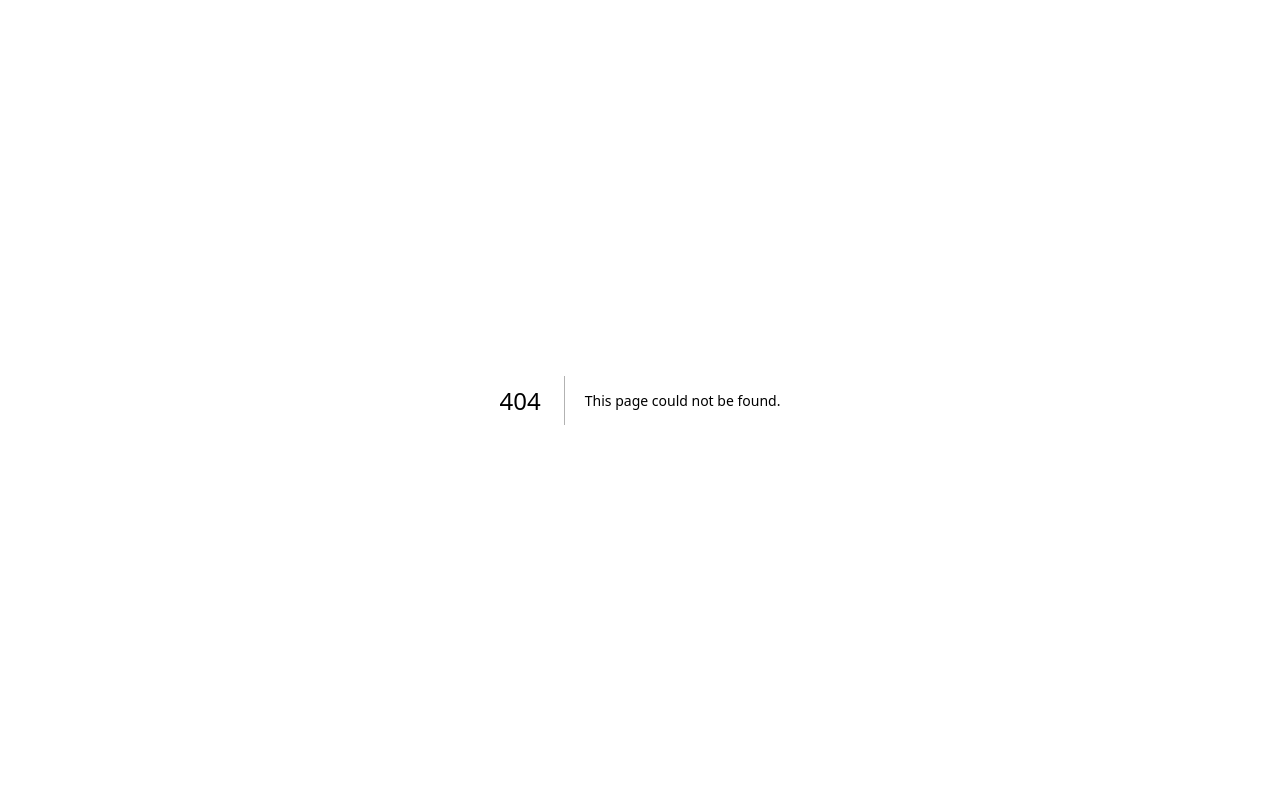
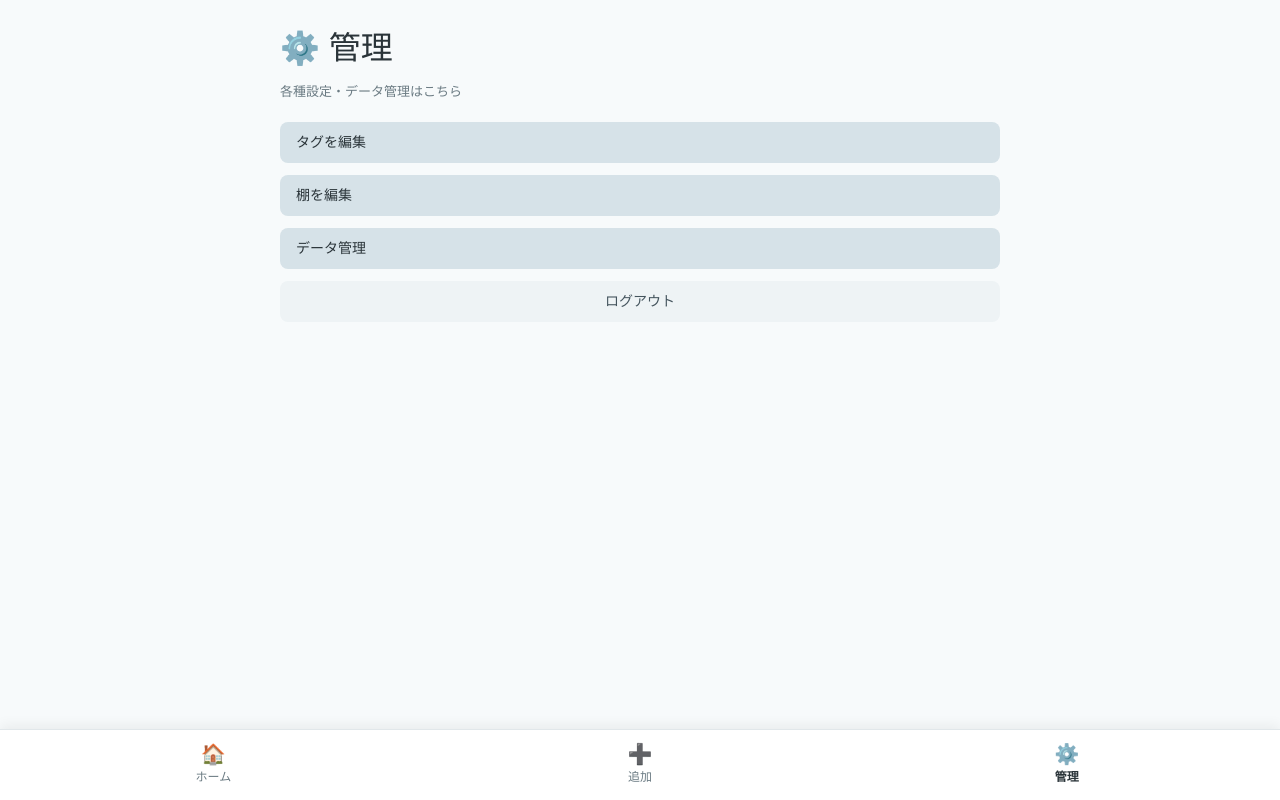
Before and after one commit to ascreate-spec/my-bookshelf, a Next.js app: page /manage in a window 1280 px wide. Before the commit this address had no page. Built offline with nearby package versions, Linux system fonts and the light colour scheme; no server answers.

Commit message:
BottomNav

```diff
--- a/app/add/page.tsx
+++ b/app/add/page.tsx
@@ -1,6 +1,5 @@
 "use client";
 
-import Link from "next/link";
 import { useState, useEffect } from "react";
 import { db } from "../../lib/firebase";
 import {
@@ -16,6 +15,7 @@ import { ui, applyHoverStyle, clearHoverStyle, hoverStyles } from "../../lib/ui"
 import { auth } from "../../lib/firebase";
 import { onAuthStateChanged, User } from "firebase/auth";
 import { searchBooks, BookSearchItem } from "@/lib/bookSearch";
+import BottomNav from "../../components/BottomNav";
 
 type BookInfo = BookSearchItem;
 
@@ -246,7 +246,14 @@ const isDuplicateIsbn = async (isbn: string) => {
 };
 
   return (
-    <main style={ui.layout.page}>
+    <main
+      style={{
+        ...ui.layout.page,
+        paddingBottom: "96px",
+      }}
+
+    >
+
       <style jsx>{`
         .pageWrap {
           max-width: 820px;
@@ -309,9 +316,6 @@ const isDuplicateIsbn = async (isbn: string) => {
       `}</style>
 
       <div className="pageWrap">
-        <Link href="/" style={{ ...ui.button.secondary, display: "inline-block", marginBottom: "20px" }}>
-          ← 戻る
-        </Link>
 
         <h1 style={ui.layout.sectionTitle}>本を追加</h1>
         <p style={ui.layout.sectionDescription}>
@@ -484,11 +488,6 @@ onMouseLeave={(e) => {
     : "Google Books"}
 </p>
 
-{result.description && (
-  <p style={{ fontSize: "13px", marginTop: "4px" }}>
-    {result.description.slice(0, 80)}...
-  </p>
-)}
                   </div>
                 </div>
               ))}
@@ -668,6 +667,7 @@ onMouseLeave={(e) => {
           </div>
         </div>
       </div>
+    <BottomNav />
     </main>
   );
 }
--- /dev/null
+++ b/app/components/BottomNav.tsx
@@ -0,0 +1,57 @@
+"use client";
+
+import Link from "next/link";
+import { usePathname } from "next/navigation";
+import { ui } from "@/lib/ui";
+
+export default function BottomNav() {
+  const pathname = usePathname();
+
+  const items = [
+    { href: "/", label: "ホーム", icon: "🏠" },
+    { href: "/add", label: "追加", icon: "➕" },
+    { href: "/manage", label: "管理", icon: "⚙️" },
+  ];
+
+  return (
+    <nav
+      style={{
+        position: "fixed",
+        bottom: 0,
+        left: 0,
+        right: 0,
+        background: ui.colors.cardBg,
+        borderTop: `1px solid ${ui.colors.border}`,
+        display: "flex",
+        justifyContent: "space-around",
+        padding: "8px 0 calc(8px + env(safe-area-inset-bottom))",
+        zIndex: 100,
+      }}
+    >
+      {items.map((item) => {
+        const active = pathname === item.href;
+
+        return (
+          <Link
+            key={item.href}
+            href={item.href}
+            style={{
+              flex: 1,
+              textAlign: "center",
+              textDecoration: "none",
+              color: active ? ui.colors.text : ui.colors.subText,
+              fontWeight: active ? 700 : 500,
+              fontSize: "12px",
+              padding: "6px 0",
+            }}
+          >
+            <div style={{ fontSize: "20px", marginBottom: "2px" }}>
+              {item.icon}
+            </div>
+            <div>{item.label}</div>
+          </Link>
+        );
+      })}
+    </nav>
+  );
+}
--- /dev/null
+++ b/app/manage/page.tsx
@@ -0,0 +1,80 @@
+"use client";
+
+import Link from "next/link";
+import { signOut } from "firebase/auth";
+import { auth } from "../../lib/firebase";
+import { ui, applyHoverStyle, clearHoverStyle, hoverStyles } from "../../lib/ui";
+import BottomNav from "../../components/BottomNav";
+import { useRouter } from "next/navigation";
+
+export default function ManagePage() {
+  const router = useRouter();
+
+  const handleLogout = async () => {
+    await signOut(auth);
+    router.push("/");
+  };
+
+  return (
+    <main
+      style={{
+        ...ui.layout.page,
+        paddingBottom: "96px", // ← 下ナビの分
+      }}
+    >
+      <div style={{ maxWidth: "720px", margin: "0 auto" }}>
+        <h1 style={ui.layout.sectionTitle}>⚙️ 管理</h1>
+
+        <p style={{ ...ui.text.helper, marginBottom: "20px" }}>
+          各種設定・データ管理はこちら
+        </p>
+
+        <div
+          style={{
+            display: "grid",
+            gap: "12px",
+          }}
+        >
+          <Link
+            href="/tags"
+            style={ui.button.secondary}
+            onMouseEnter={(e) => applyHoverStyle(e, hoverStyles.buttonSecondary)}
+            onMouseLeave={clearHoverStyle}
+          >
+            タグを編集
+          </Link>
+
+          <Link
+            href="/shelves"
+            style={ui.button.secondary}
+            onMouseEnter={(e) => applyHoverStyle(e, hoverStyles.buttonSecondary)}
+            onMouseLeave={clearHoverStyle}
+          >
+            棚を編集
+          </Link>
+
+          <Link
+            href="/data"
+            style={ui.button.secondary}
+            onMouseEnter={(e) => applyHoverStyle(e, hoverStyles.buttonSecondary)}
+            onMouseLeave={clearHoverStyle}
+          >
+            データ管理
+          </Link>
+
+          <button
+            onClick={handleLogout}
+            style={ui.button.muted}
+            onMouseEnter={(e) => applyHoverStyle(e, hoverStyles.buttonMuted)}
+            onMouseLeave={clearHoverStyle}
+          >
+            ログアウト
+          </button>
+        </div>
+      </div>
+
+      {/* 下部ナビ */}
+      <BottomNav />
+    </main>
+  );
+}
--- a/app/page.tsx
+++ b/app/page.tsx
@@ -14,6 +14,7 @@ import {
   User,
 } from "firebase/auth";
 import { auth } from "../lib/firebase";
+import BottomNav from "../components/BottomNav";
 
 type SavedBook = {
   id: string;
@@ -375,7 +376,12 @@ const handleTagFilterKeyDown = (
 
 if (!user) {
   return (
-    <main style={ui.layout.page}>
+    <main
+  style={{
+    ...ui.layout.page,
+    paddingBottom: "96px",
+  }}
+>
       <div style={{ maxWidth: "400px", margin: "100px auto" }}>
         <h1 style={ui.layout.sectionTitle}>📚 My Bookshelf</h1>
 
@@ -395,7 +401,12 @@ const ALLOWED_EMAIL = "asako.hafs@gmail.com";
 
 if (user.email !== ALLOWED_EMAIL) {
   return (
-    <main style={ui.layout.page}>
+    <main
+  style={{
+    ...ui.layout.page,
+    paddingBottom: "96px",
+  }}
+>
       <div style={{ maxWidth: "400px", margin: "100px auto" }}>
         <p>このアカウントでは利用できません</p>
 
@@ -408,7 +419,12 @@ if (user.email !== ALLOWED_EMAIL) {
 }
 
   return (
-    <main style={ui.layout.page}>
+    <main
+  style={{
+    ...ui.layout.page,
+    paddingBottom: "96px",
+  }}
+>
       <style jsx>{`
         .pageWrap {
           max-width: 820px;
@@ -416,18 +432,7 @@ if (user.email !== ALLOWED_EMAIL) {
         }
 
         .pageHeader {
-          display: flex;
-          justify-content: space-between;
-          align-items: center;
-          gap: 12px;
           margin-bottom: 16px;
-          flex-wrap: wrap;
-        }
-
-        .headerButtons {
-          display: flex;
-          gap: 8px;
-          flex-wrap: wrap;
         }
 
         .filtersGrid {
@@ -456,20 +461,6 @@ if (user.email !== ALLOWED_EMAIL) {
           display: none;
         }
 
-        @media (max-width: 768px) {
-          .pageHeader {
-            align-items: flex-start;
-          }
-
-          .headerButtons {
-            width: 100%;
-          }
-
-          .headerButtons :global(a) {
-            flex: 1;
-            text-align: center;
-          }
-
           .filtersGrid {
             grid-template-columns: 1fr;
           }
@@ -497,51 +488,6 @@ if (user.email !== ALLOWED_EMAIL) {
       <div className="pageWrap">
         <div className="pageHeader">
           <h1 style={ui.layout.sectionTitle}>📚 My Bookshelf</h1>
-
-          <div className="headerButtons">
-
-      <Link
-  href="/data"
-  style={ui.button.secondary}
-  onMouseEnter={(e) => applyHoverStyle(e, hoverStyles.buttonSecondary)}
-  onMouseLeave={clearHoverStyle}
->
-  データ管理
-</Link>
-            <Link
-  href="/tags"
-  style={ui.button.secondary}
-  onMouseEnter={(e) => applyHoverStyle(e, hoverStyles.buttonSecondary)}
-  onMouseLeave={clearHoverStyle}
->
-  タグを編集
-</Link>
-            <Link
-  href="/shelves"
-  style={ui.button.secondary}
-  onMouseEnter={(e) => applyHoverStyle(e, hoverStyles.buttonSecondary)}
-  onMouseLeave={clearHoverStyle}
->
-              棚を編集
-            </Link>
-
-            <Link
-  href="/add"
-  style={ui.button.primary}
-  onMouseEnter={(e) => applyHoverStyle(e, hoverStyles.buttonPrimary)}
-  onMouseLeave={clearHoverStyle}
->
-              ＋ 本を追加
-            </Link>
-            <button
-  onClick={handleLogout}
-  style={ui.button.muted}
-  onMouseEnter={(e) => applyHoverStyle(e, hoverStyles.buttonMuted)}
-  onMouseLeave={clearHoverStyle}
->
-  ログアウト
-</button>
-          </div>
         </div>
 
         <div style={{ marginBottom: "24px", maxWidth: "640px" }}>
@@ -992,6 +938,7 @@ if (user.email !== ALLOWED_EMAIL) {
           )}
         </div>
       </div>
+      <BottomNav />
     </main>
   );
 }
--- a/app/tags/page.tsx
+++ b/app/tags/page.tsx
@@ -373,25 +373,28 @@ export default function TagsPage() {
   }
 
   .row {
-            grid-template-columns: 1fr;
-            align-items: start;
+    grid-template-columns: minmax(0, 1fr) auto;
+    align-items: center;
   }
 
   .actions {
-            justify-content: flex-start;
+    justify-content: flex-end;
+    flex-wrap: nowrap;
   }
 
   .editRow {
-            grid-template-columns: 1fr;
+    grid-template-columns: minmax(0, 1fr) auto;
+    align-items: center;
   }
 
   .editActions {
-            width: 100%;
+    width: auto;
+    flex-wrap: nowrap;
   }
 
   .editActions button,
   .actions button {
-            flex: 1;
+    flex: 0 0 auto;
   }
 }
       `}</style>
--- /dev/null
+++ b/components/BottomNav.tsx
@@ -0,0 +1,71 @@
+"use client";
+
+import Link from "next/link";
+import { usePathname } from "next/navigation";
+import { ui } from "../lib/ui";
+
+export default function BottomNav() {
+  const pathname = usePathname();
+
+  const items = [
+    { href: "/", label: "ホーム", icon: "🏠" },
+    { href: "/add", label: "追加", icon: "➕" },
+    { href: "/manage", label: "管理", icon: "⚙️" },
+  ];
+
+  return (
+    <nav
+      style={{
+        position: "fixed",
+        left: 0,
+        right: 0,
+        bottom: 0,
+        background: ui.colors.cardBg,
+        borderTop: `1px solid ${ui.colors.border}`,
+        display: "flex",
+        justifyContent: "space-around",
+        alignItems: "center",
+        padding: "8px 0 calc(8px + env(safe-area-inset-bottom))",
+        zIndex: 1000,
+        boxShadow: "0 -4px 12px rgba(0, 0, 0, 0.06)",
+      }}
+    >
+      {items.map((item) => {
+        const isActive = pathname === item.href;
+
+        return (
+          <Link
+            key={item.href}
+            href={item.href}
+            style={{
+              flex: 1,
+              textAlign: "center",
+              textDecoration: "none",
+              color: isActive ? ui.colors.text : ui.colors.subText,
+              padding: "6px 0",
+            }}
+          >
+            <div
+              style={{
+                fontSize: "20px",
+                lineHeight: 1,
+                marginBottom: "4px",
+              }}
+            >
+              {item.icon}
+            </div>
+
+            <div
+              style={{
+                fontSize: "12px",
+                fontWeight: isActive ? 700 : 500,
+              }}
+            >
+              {item.label}
+            </div>
+          </Link>
+        );
+      })}
+    </nav>
+  );
+}
```
Lines whose indentation alone changed are shown as unchanged.
